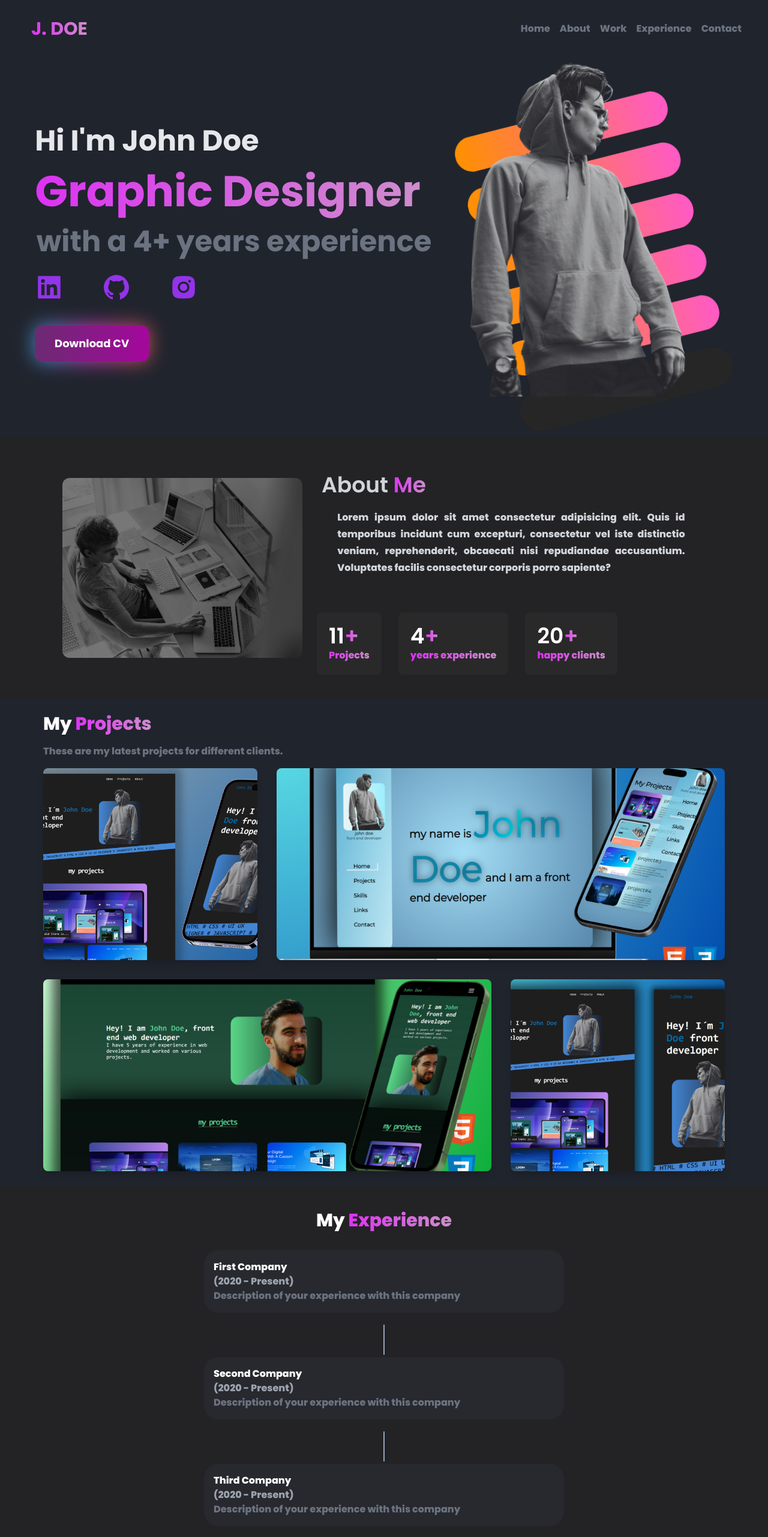
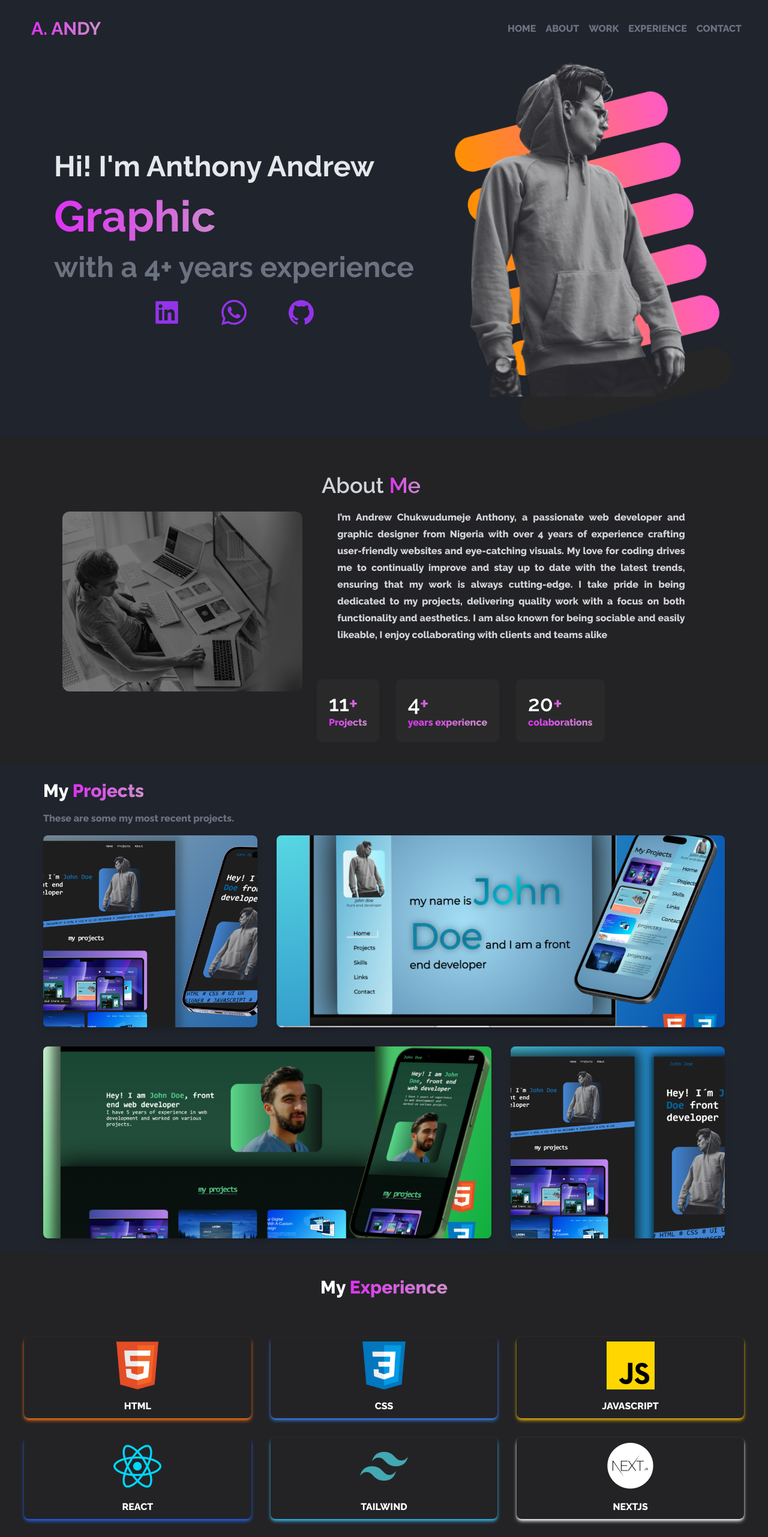
Before and after one commit to SudoSantos/t-portfolio, a React (Create React App) app: page / in a window 1280 px wide. Shown: the top 2563 px of the page at 60% size. Built offline with nearby package versions, Linux system fonts and the light colour scheme.

Commit message:
portfolio components

```diff
--- a/public/index.html
+++ b/public/index.html
@@ -24,7 +24,7 @@
       work correctly both with client-side routing and a non-root public URL.
       Learn how to configure a non-root public URL by running `npm run build`.
     -->
-    <title>React App</title>
+    <title>Andrew | Passionate Web Designer & Developer</title>
   </head>
   <body>
     <noscript>You need to enable JavaScript to run this app.</noscript>
--- a/src/App.js
+++ b/src/App.js
@@ -1,6 +1,7 @@
 import About from "./components/About";
 import Contact from "./components/Contact";
 import Experience from "./components/Experience";
+// import Experience2 from "./components/Experience2";
 import Footer from "./components/Footer";
 import Hero from "./components/Hero";
 import Navbar from "./components/Navbar";
@@ -17,6 +18,7 @@ function App() {
       <Experience />
       <Contact />
       <Footer />
+      {/* <Experience2 /> */}
     </div>
   );
 }
--- a/src/components/About.jsx
+++ b/src/components/About.jsx
@@ -18,45 +18,53 @@ const About = () => {
         <div>
           <div className="p-2">
             <div className="text-gray-300 my-3">
-              <h3 className="text-4xl font-semibold mb-5">
+              <h3 className="text-4xl font-semibold mb-5 text-center sm:text-start">
                 About <span>Me</span>
               </h3>
               <p className="text-justify leading-7 w-11/12 mx-auto">
-                Lorem ipsum dolor sit amet consectetur adipisicing elit. Quis id
-                temporibus incidunt cum excepturi, consectetur vel iste
-                distinctio veniam, reprehenderit, obcaecati nisi repudiandae
-                accusantium. Voluptates facilis consectetur corporis porro
-                sapiente?
+                I’m Andrew Chukwudumeje Anthony, a passionate web developer and
+                graphic designer from Nigeria with over 4 years of experience
+                crafting user-friendly websites and eye-catching visuals. My
+                love for coding drives me to continually improve and stay up to
+                date with the latest trends, ensuring that my work is always
+                cutting-edge. I take pride in being dedicated to my projects,
+                delivering quality work with a focus on both functionality and
+                aesthetics. I am also known for being sociable and easily
+                likeable, I enjoy collaborating with clients and teams alike
               </p>
             </div>
           </div>
 
           <div className="flex mt-10 items-center gap-7">
             <div className="bg-[#333333]/40 p-5 rounded-lg">
-              <h3 className="md:text-4xl text-2xl font-semibold text-white">11
+              <h3 className="md:text-4xl text-2xl font-semibold text-white">
+                11
                 <span>+</span>
               </h3>
-              <p><span className="md:text-base text-xs">Projects</span></p>
+              <p>
+                <span className="md:text-base text-xs">Projects</span>
+              </p>
             </div>
 
             <div className="bg-[#333333]/40 p-5 rounded-lg">
-              <h3 className="md:text-4xl text-2xl font-semibold text-white">4
-                <span>+</span>
+              <h3 className="md:text-4xl text-2xl font-semibold text-white">
+                4<span>+</span>
               </h3>
-              <p><span className="md:text-base text-xs">years experience</span></p>
+              <p>
+                <span className="md:text-base text-xs">years experience</span>
+              </p>
             </div>
 
             <div className="bg-[#333333]/40 p-5 rounded-lg">
-              <h3 className="md:text-4xl text-2xl font-semibold text-white">20
+              <h3 className="md:text-4xl text-2xl font-semibold text-white">
+                20
                 <span>+</span>
               </h3>
-              <p><span className="md:text-base text-xs">happy clients</span></p>
+              <p>
+                <span className="md:text-base text-xs">colaborations</span>
+              </p>
             </div>
-
-
           </div>
-
-
         </div>
       </div>
     </div>
--- a/src/components/Contact.jsx
+++ b/src/components/Contact.jsx
@@ -4,13 +4,13 @@ import { MdOutlineMail } from "react-icons/md";
 const Contact = () => {
   return (
     <div className="flex justify-center my-5 h-full sm:h-[70vh] items-center" id="contact">
-      <div className="max-w-[1200px] mx-auto">
-        <div className="grid grid-cols-1 md:grid-cols-2">
-          <div className="p-6 mr-2 bg-gray-800 rounded-xl flex flex-col justify-around">
+      <div className="w-[1200px] mx-auto">
+        <div className=" grid grid-cols-1 md:grid-cols-2">
+          <div className="p-6 mr-2 bg-gray-800 rounded-xl flex items-center sm:items-start flex-col justify-around">
             <h1 className="text-4xl sm:text-5xl text-white">
               Contact <span>Me</span>
             </h1>
-            <p className="text-normal text-lg text-gray-400 mt-2">
+            <p className="text-normal  text-lg text-gray-400 mt-2">
               Let's connect on LinkedIn <br /> or send me am Email
             </p>
 
@@ -18,7 +18,7 @@ const Contact = () => {
               <MdOutlineMail />
 
               <div className="ml-4 text-md tracking-wide w-40">
-                <p>John Doe</p>
+                <p>Andrew Anthony</p>
               </div>
             </div>
           </div>
--- a/src/components/Experience.jsx
+++ b/src/components/Experience.jsx
@@ -1,48 +1,79 @@
-import React from 'react';
+import React from "react";
+import html from "../assets/html.png";
+import css from "../assets/css.png";
+import javascript from "../assets/javascript.png";
+import reactImage from "../assets/react.png";
+import nextjs from "../assets/nextjs.png";
+import github from "../assets/github.png";
+import tailwind from "../assets/tailwind.png";
 
 const Experience = () => {
+  const techs = [
+    {
+      id: 1,
+      src: html,
+      title: "HTML",
+      style: "shadow-orange-500",
+    },
+    {
+      id: 2,
+      src: css,
+      title: "CSS",
+      style: "shadow-blue-500",
+    },
+    {
+      id: 3,
+      src: javascript,
+      title: "JAVASCRIPT",
+      style: "shadow-yellow-500",
+    },
+    {
+      id: 4,
+      src: reactImage,
+      title: "REACT",
+      style: "shadow-blue-600",
+    },
+    {
+      id: 5,
+      src: tailwind,
+      title: "TAILWIND",
+      style: "shadow-sky-400",
+    },
+    {
+      id: 6,
+      src: nextjs,
+      title: "NEXTJS",
+      style: "shadow-white",
+    },
+    {
+      id: 7,
+      src: github,
+      title: "GITHUB",
+      style: "shadow-gray-400",
+    },
+  ];
+
   return (
-    <div className='py-10 bg-[#232325]' id='experience'>
-      <h2 className='mb-8 text-3xl text-white text-center'>My <span>Experience</span></h2>
+    <div className=" py-10 bg-[#232325]" id="experience">
+      <h2 className="mb-8 text-3xl text-white text-center">
+        My <span>Experience</span>
+      </h2>
 
-      <div className='mb-[20px] text-white bg-gray-700/20 p-4 rounded-3xl sm:max-w-[300] max-w-[600px] mx-auto'>
-        <p>First Company</p>
-        <p className='text-gray-400'>(2020 - Present)</p>
-        <p className='text-gray-500'>Description of your experience with this company</p>
+      <div className="max-w-[1200px] mx-auto">
+        <div className="w-full grid grid-cols-2 sm:grid-cols-3 gap-8 text-center py-8 px-12 sm:px-0">
+          {techs.map(({ id, src, title, style }) => (
+            <div
+              key={id}
+              className={`shadow-md hover:scale-105 duration-500 py-2 rounded-lg ${style}`}
+            >
+              <img src={src} alt="" className="w-20 mx-auto" />
+              <p className="mt-4 text-white">{title}</p>
+            </div>
+          ))}
+        </div>
       </div>
-
-      <div className='h-[50px] w-[2px] bg-slate-400 relative my-1 mx-auto'></div>
-
-      <div className='mb-[20px] text-white bg-gray-700/20 p-4 rounded-3xl sm:max-w-[300] max-w-[600px] mx-auto'>
-        <p>Second Company</p>
-        <p className='text-gray-400'>(2020 - Present)</p>
-        <p className='text-gray-500'>Description of your experience with this company</p>
-
-      </div>
-
-      <div className='h-[50px] w-[2px] bg-slate-400 relative my-1 mx-auto'></div>
-
-
-      <div className='mb-[20px] text-white bg-gray-700/20 p-4 rounded-3xl sm:max-w-[300] max-w-[600px] mx-auto'>
-        <p>Third Company</p>
-        <p className='text-gray-400'>(2020 - Present)</p>
-        <p className='text-gray-500'>Description of your experience with this company</p>
-
-      </div>
-
-      <div className='h-[50px] w-[2px] bg-slate-400 relative my-1 mx-auto'></div>
-
-
-      <div className='mb-[20px] text-white bg-gray-700/20 p-4 rounded-3xl sm:max-w-[300] max-w-[600px] mx-auto'>
-        <p>Fourth Company</p>
-        <p className='text-gray-400'>(2020 - Present)</p>
-        <p className='text-gray-500'>Description of your experience with this company</p>
-
-      </div>
-
-
     </div>
-  )
-}
+  );
+};
 
 export default Experience;
--- a/src/components/Footer.jsx
+++ b/src/components/Footer.jsx
@@ -1,17 +1,17 @@
 import React from "react";
-import { FaGithubSquare, FaInstagram } from "react-icons/fa";
+import { FaGithubSquare, FaLinkedin, FaWhatsapp } from "react-icons/fa";
 
 const Footer = () => {
+  const  currentYear  = new Date().getFullYear();
   return (
     <div className="mt-12 w-max-[800px] border-t border-gray-500 text-center">
       <p className="my-5 text-gray-500">
-        33 Test <br /> Test Blvd., 3303
+        Andrew C. Anthony <br /> {currentYear} All rights reserved
       </p>
       <div className="inline-flex text-gray-500 gap-4 text-3xl">
-        <FaGithubSquare />
-        <FaInstagram />
-        <FaGithubSquare />
-        <FaInstagram />
+        <a href="https://github.com/SudoSantos"><FaGithubSquare /></a>
+        <FaLinkedin />
+        <a href="https://wa.link/lcdze5"><FaWhatsapp /></a>
       </div>
     </div>
   );
--- a/src/components/Hero.jsx
+++ b/src/components/Hero.jsx
@@ -2,14 +2,18 @@ import React from "react";
 import profilepic from "../assets/profilepic5.png";
 import { AiFillLinkedin, AiFillGithub, AiFillInstagram } from "react-icons/ai";
 import { TypeAnimation } from "react-type-animation";
+import { FaWhatsapp } from "react-icons/fa";
 
 const Hero = () => {
   return (
     <div>
-      <div className="my-7 sm:my-0 max-w-[1200px] h-auto mx-auto flex flex-col-reverse sm:flex-row justify-center align-center" id="home">
+      <div
+        className="my-7 sm:my-0 max-w-[1200px] h-auto mx-auto flex flex-col-reverse sm:flex-row justify-center align-center"
+        id="home"
+      >
         <div className=" flex-col my-auto mx-auto">
           <p className="md:text-5xl sm:text-4xl text-xl font-bold text-gray-200">
-            Hi I'm John Doe
+            Hi! I'm Anthony Andrew
           </p>
           <h1 className="md:text-7xl sm:text-6xl text-4xl font-bold md:py-6">
             <TypeAnimation
@@ -22,7 +26,7 @@ const Hero = () => {
                 1000,
               ]}
               wrapper="span"
-              speed={50}
+              speed={25}
               repeat={Infinity}
             />
           </h1>
@@ -32,19 +36,20 @@ const Hero = () => {
               with a 4+ years experience
             </p>
           </div>
-          <div className="text-5xl flex justify-start gap-16 my-7 text-purple-600">
-            <AiFillLinkedin />
-            <AiFillGithub />
-            <AiFillInstagram />
-          </div>
-          <div className="relative inline-flex group my-3">
-            <div className="absolute transition-all duration-1000 opacity-70 -inset-px bg-gradient-to-r from-[#44BCFF] via-[#FF44EC] to-[#FF675E] rounded-xl blur-lg group-hover:opacity-100 group-hover:-inset-1 group-hover:duration-200">
+          <div className="text-5xl flex justify-center gap-16 my-7 text-purple-600">
+            <a href="/">
+              <AiFillLinkedin />
+            </a>
+            <a href="https://wa.link/lcdze5">
+              <FaWhatsapp />
+            </a>
 
-            </div>
-            <a href="/" title="Download CV" role="button" className="w-[190px] h-[60px] relative inline-flex items-center justify-center px-8 py-4 text-lg font-bold text-white transition-all duration-200 bg-primary-color rounded-xl focus:outline-none focus:ring-2 focus:ring-offset-2 focus:ring-gray-900">Download CV</a>
+            <a href="https://github.com/SudoSantos">
+              <AiFillGithub />
+            </a>
+
           </div>
         </div>
-        {/* <div className="text-8xl">text</div> */}
 
         <div className="my-auto">
           <img
--- a/src/components/Navbar.jsx
+++ b/src/components/Navbar.jsx
@@ -10,13 +10,13 @@ const Navbar = () => {
 
   return (
     <div className="z-100 text-gray-500 flex justify-between items-center max-w-[1240px] mx-auto h-24 px-4 text-l">
-      <h1 className="text-3xl font-bold primary-color ml-4">J. DOE</h1>
+      <h1 className="text-3xl font-bold primary-color ml-4">A. ANDY</h1>
       <ul className="hidden md:flex">
-        <li className="p-2"><a href="#home">Home</a></li>
-        <li className="p-2"><a href="#about">About</a></li>
-        <li className="p-2"><a href="#work">Work</a></li>
-        <li className="p-2"><a href="#experience">Experience</a></li>
-        <li className="p-2"><a href="#contact">Contact</a></li>
+        <li className="p-2 uppercase"><a href="#home">Home</a></li>
+        <li className="p-2 uppercase"><a href="#about">About</a></li>
+        <li className="p-2 uppercase"><a href="#work">Work</a></li>
+        <li className="p-2 uppercase"><a href="#experience">Experience</a></li>
+        <li className="p-2 uppercase"><a href="#contact">Contact</a></li>
       </ul>
       <div onClick={handleNav} className="block md:hidden">
         {nav ? <AiOutlineClose size={20} /> : <AiOutlineMenu size={20} />}
--- a/src/components/Work.jsx
+++ b/src/components/Work.jsx
@@ -8,13 +8,13 @@ const Work = () => {
   return (
     <div className='py-6 max-w-[1200px] mx-auto' id='work'>
       <div className='mx-auto px-4 md:px-8'>
-        <div className='mb-4 flex items-center justify-between'>
+        <div className='mb-4 flex text-center sm:text-start items-center justify-between'>
           <div className='flex flex-col gap-4'>
             <h2 className='text-2xl lg:text-3xl text-white'>
               My <span>Projects</span>
             </h2>
             <p className='text-gray-500'>
-              These are my latest projects for different clients.
+              These are some my most recent projects.
             </p>
           </div>
         </div>
@@ -22,19 +22,19 @@ const Work = () => {
         <div className='grid grid-cols-2 gap-4 sm:grid-cols-3 md:gap-6 xl:gap-8'>
 
           <a href="/" className='group h-48 overflow-hidden rounded-lg shadow-lg md:h-80'>
-            <img src={proj1} alt="" className='h-full w-full object-cover object-center transition duration-200 group-hover:scale-110' />
+            <img src={proj1} alt="" className='h-full w-full object-cover object-center transition duration-500 group-hover:scale-110' />
           </a>
 
           <a href="/" className='group h-48 overflow-hidden rounded-lg shadow-lg md:col-span-2 md:h-80'>
-            <img src={proj4} alt="" className='h-full w-full object-cover object-center transition duration-200 group-hover:scale-110' />
+            <img src={proj4} alt="" className='h-full w-full object-cover object-center transition duration-500 group-hover:scale-110' />
           </a>
 
           <a href="/" className='group h-48 overflow-hidden rounded-lg shadow-lg md:col-span-2 md:h-80'>
-            <img src={proj3} alt="" className='h-full w-full object-cover object-center transition duration-200 group-hover:scale-110' />
+            <img src={proj3} alt="" className='h-full w-full object-cover object-center transition duration-500 group-hover:scale-110' />
           </a>
 
           <a href="/" className='group h-48 overflow-hidden rounded-lg shadow-lg md:h-80'>
-            <img src={proj2} alt="" className='h-full w-full object-cover object-center transition duration-200 group-hover:scale-110' />
+            <img src={proj2} alt="" className='h-full w-full object-cover object-center transition duration-500 group-hover:scale-110' />
           </a>
 
         </div>
--- a/src/index.css
+++ b/src/index.css
@@ -1,5 +1,4 @@
-@import url('https://fonts.googleapis.com/css2?family=Poppins:ital,wght@0,100;0,200;0,300;0,400;0,500;0,600;0,700;0,800;0,900;1,100;1,200;1,300;1,400;1,500;1,600;1,700;1,800;1,900&display=swap');
-
+@import url('https://fonts.googleapis.com/css2?family=Poppins:ital,wght@0,100;0,200;0,300;0,400;0,500;0,600;0,700;0,800;0,900;1,100;1,200;1,300;1,400;1,500;1,600;1,700;1,800;1,900&family=Raleway:ital,wght@0,100..900;1,100..900&display=swap');
 
 @tailwind base;
 @tailwind components;
@@ -8,7 +7,7 @@
 
 body{
   background-color: #20242d;
-  font-family: 'Poppins', sans-serif;
+  font-family: 'Raleway', sans-serif;
   font-weight: 800;
 }
 
```
Also changed, not shown: src/assets/github.png (added), src/assets/nextjs.png (added).
